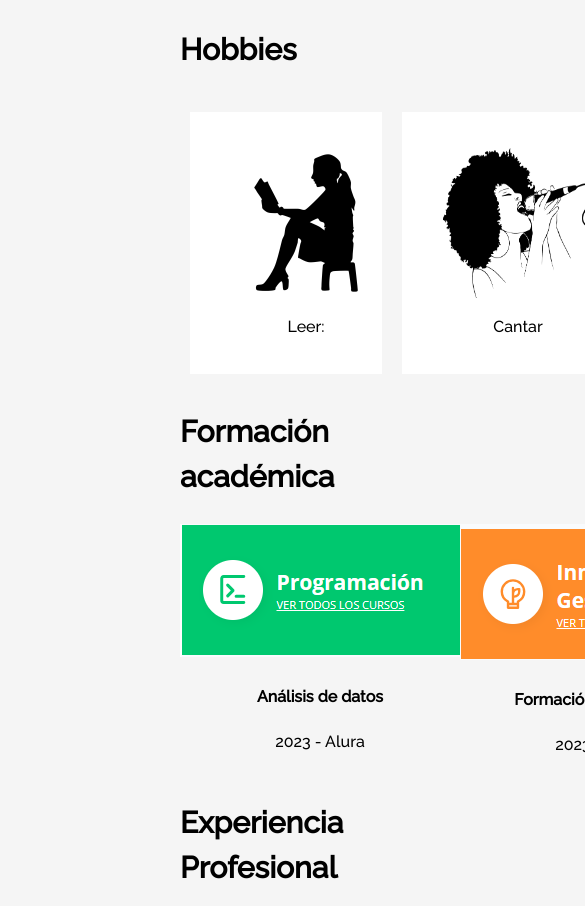
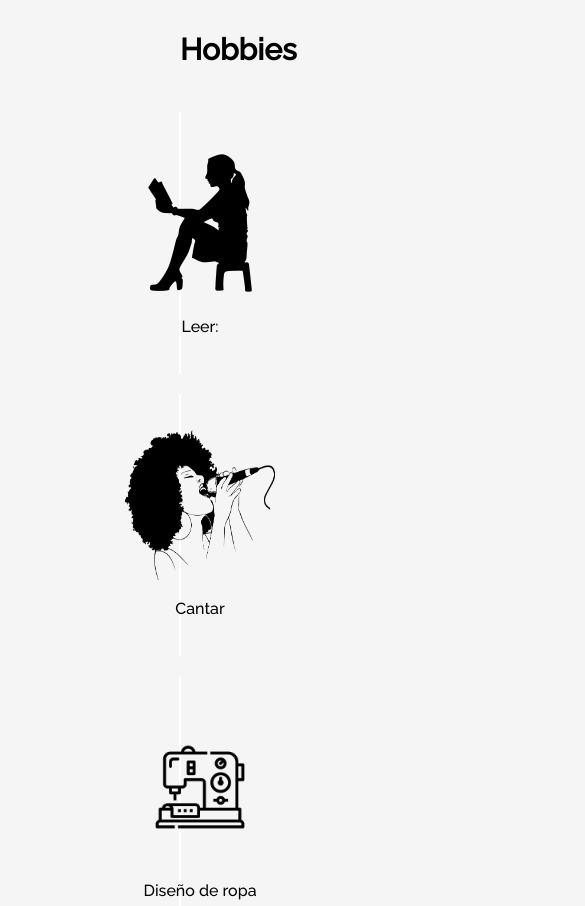
Before and after one commit to mairahdez/Challenge-ONE-Sprint-01---Portafolio, a plain HTML site: page index.html in a window 390 px wide. Shown: the part 5331-6237 px from the top of the page, 585 px wide, since content can reach past the window. Drawn offline with Linux system fonts and the light colour scheme.

Commit message:
hobbies.css modificado

```diff
--- a/css/formacion.css
+++ b/css/formacion.css
@@ -39,10 +39,9 @@
     padding: 10px;
 
 }
-
-/*.academic__courses__item--title h4 {
-    /* Estilos para el título del curso */
-
-
-/*.academic__courses__item--subtitle p {
-    /* Estilos para el subtítulo del curso */
+@media (max-width: 1024px) {
+    .academic__courses__box {
+        max-width: 48%; /* Ocupa casi la mitad del ancho disponible en tablets */
+        margin-bottom: 20px; /* Ajusta el espacio entre los elementos en tablets */
+    }
+}
--- a/css/hobbies.css
+++ b/css/hobbies.css
@@ -38,3 +38,24 @@
   .hobbies__name {
     margin-top: 10px; /* Espacio entre la imagen y el nombre del hobby */
   }
+
+  /* Media queries para dispositivos móviles */
+@media (max-width: 768px) {
+  .hobbies__line {
+      flex-wrap: wrap;
+      justify-content: center;
+  }
+
+  .hobbies__box {
+      width: 100%; /* Ocupa todo el ancho disponible en dispositivos móviles */
+      max-width: 300px; /* Establece un máximo para que los elementos no se desborden */
+  }
+}
+
+/* Media queries para tablets */
+@media (max-width: 1024px) {
+  .hobbies__box {
+      width: 48%; /* Ocupa casi la mitad del ancho disponible en tablets */
+      max-width: 300px; /* Establece un máximo para que los elementos no se desborden */
+  }
+}
```
